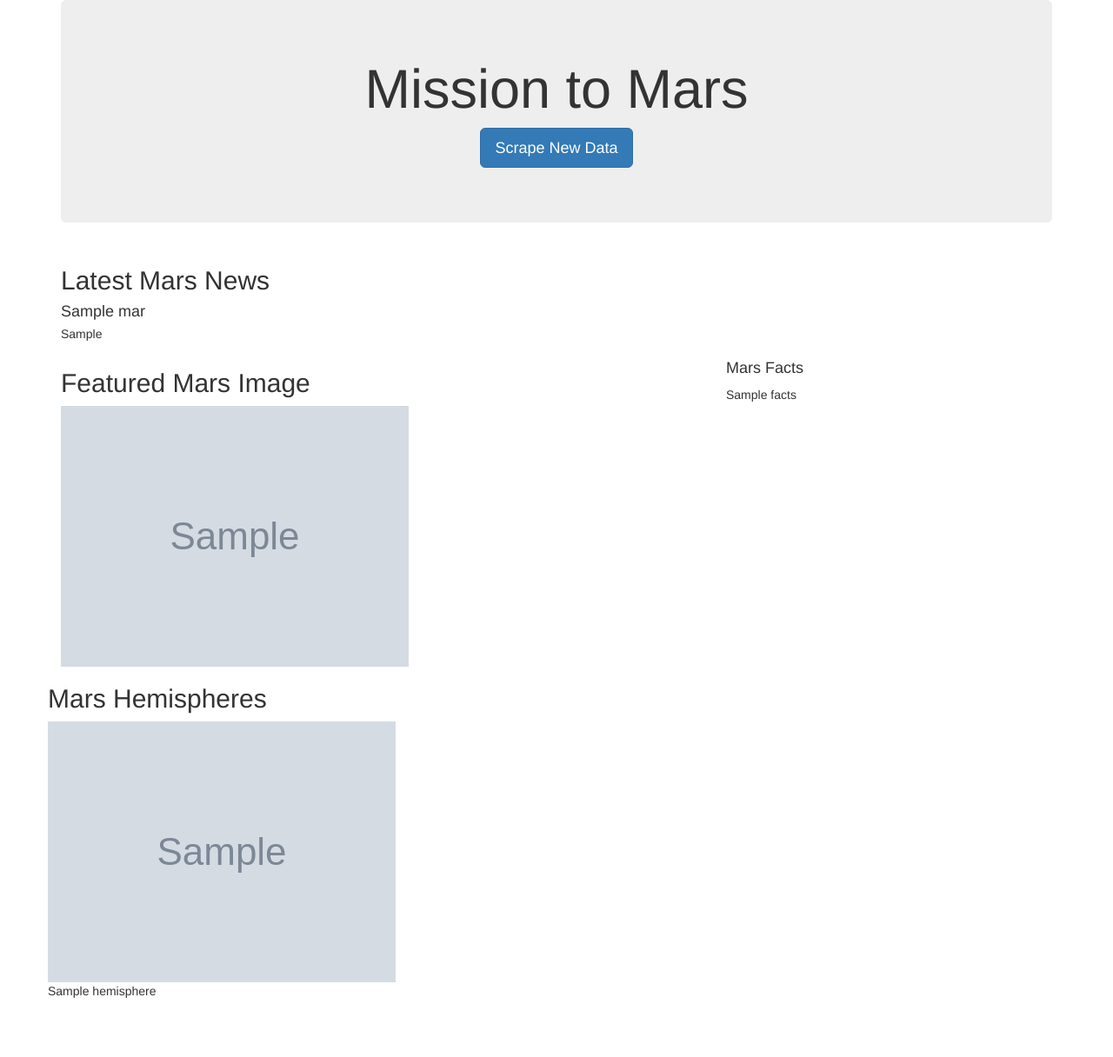
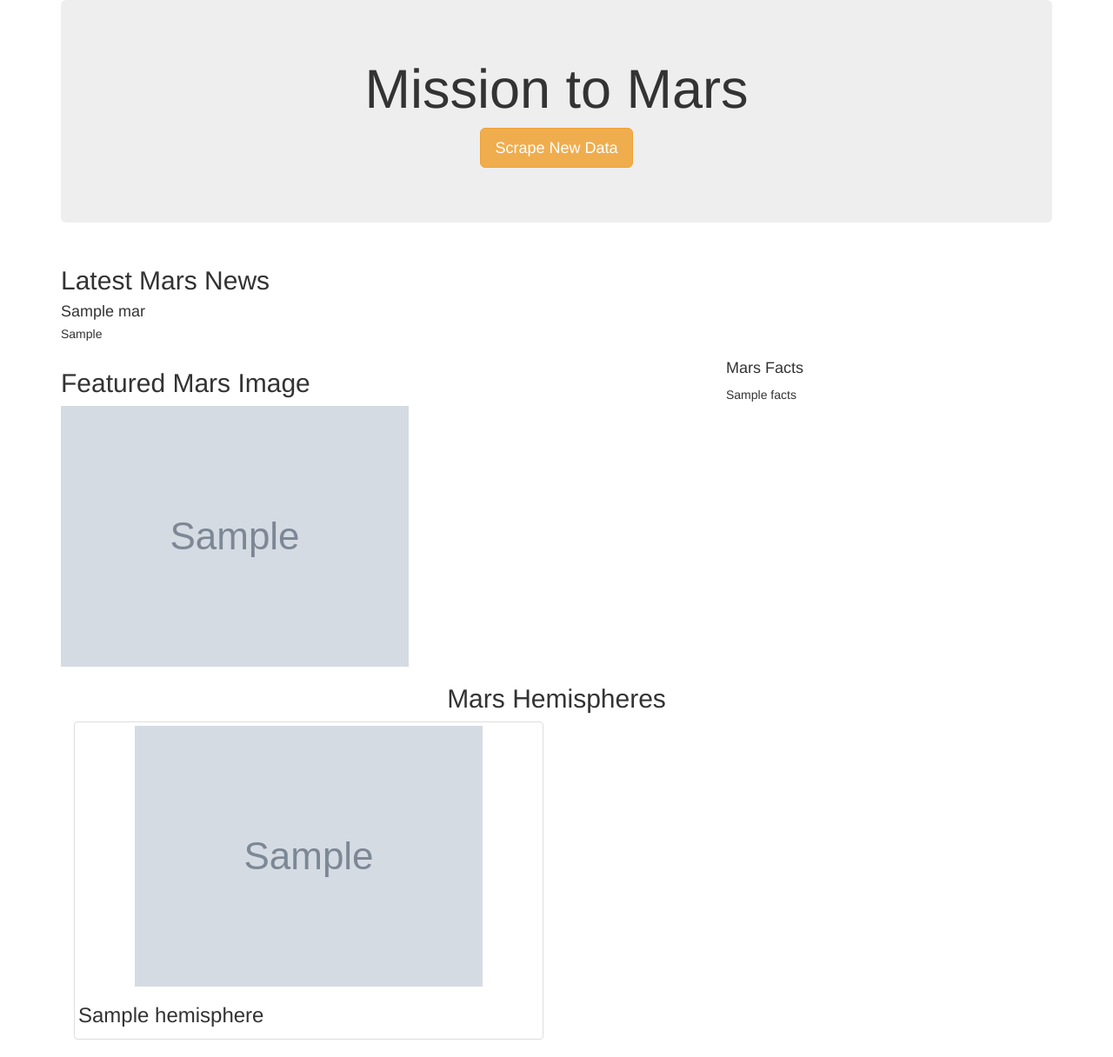
Before and after one commit to fkerimov/Mission-to-Mars, a Flask app: page / in a window 1280 px wide. Shown: the whole page at 87% size. Before the commit the page ends 1148 px from the top, so only its background shows below. Run offline with Flask 2, Linux system fonts and the light colour scheme; grey boxes marked "Sample" are stand-in pictures; a database or web service that is not in the repository returns one stand-in record (values such as "Sample title"); some libraries are stand-ins or nearby versions.

Commit message:
Adding Deliverable 3 styling

```diff
--- a/templates/index.html
+++ b/templates/index.html
@@ -15,7 +15,7 @@
         <!-- Add Jumbotron Text -->
         <div class="jumbotron text-center">
             <h1>Mission to Mars</h1>
-            <p><a class="btn btn-primary btn-lg" href="/scrape"
+            <p><a class="btn btn-warning btn-lg" href="/scrape"
                         role="button">Scrape New Data</a></p>
         </div>
         <!-- Mars News -->
@@ -48,13 +48,16 @@
         </div>
         <!-- Mars Hemispheres -->
         <div class="row" id="mars-hemispheres">
-            <div class="col-md-21">
-                <h2>Mars Hemispheres</h2>
+            <div class="col-md-12">
+                <h2><center>Mars Hemispheres</center></h2>
                 {% for hemisphere in mars.hemispheres %}
-                    <img class = "card-img-top" src="{{hemisphere.img_url | default('static/images/error.png', true)}}" class="img-responsive" alt="Responsive image"/>
-                    <p class="card-text">{{hemisphere.title}}</p>
+                    <div class = "col-md-6">
+                        <div class = "thumbnail">
+                            <img src = "{{hemisphere.img_url}}">
+                                <h3>{{hemisphere.title}}</h3>
+                        </div>
+                    </div>
                 {%endfor %}
-
             </div>
         </div>
     </div>
```
